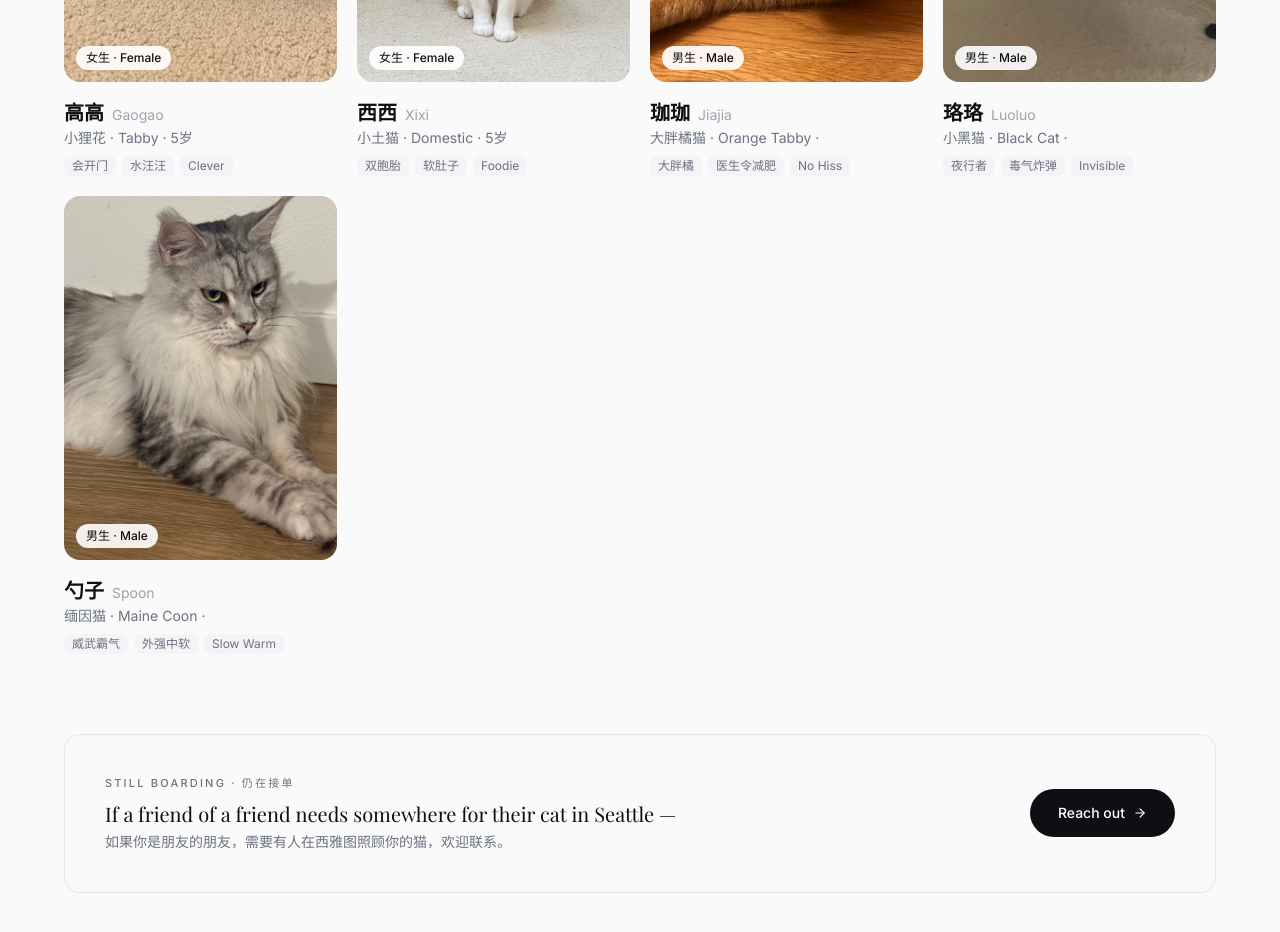
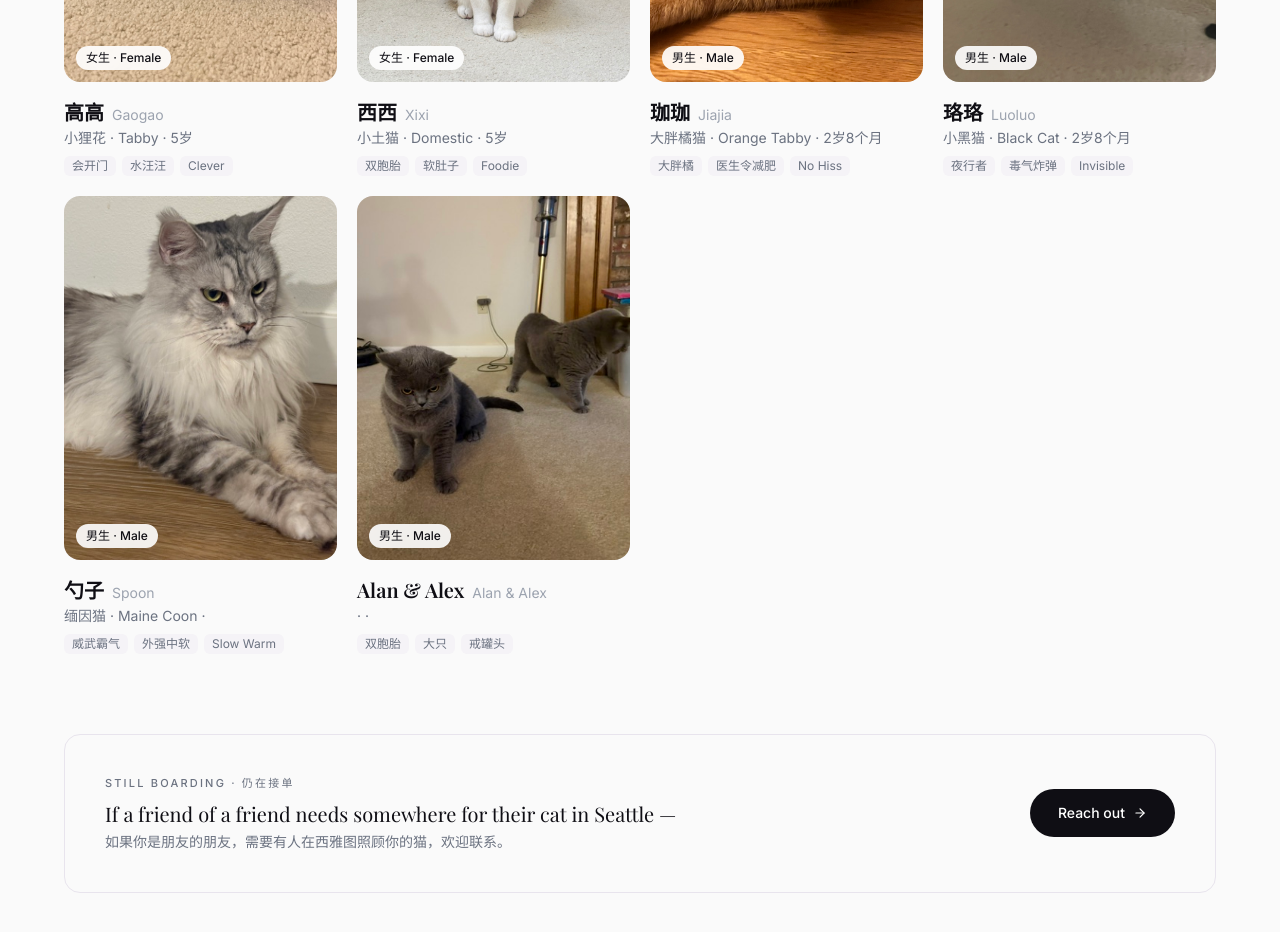
Before and after one commit to Li-qianyi-Lynn/miaoHome, a React (Vite) app: page /cats in a window 1280 px wide. Shown: the part 1200-2132 px from the top of the page. Built offline with nearby package versions, Linux system fonts and the light colour scheme; a web font is replaced by a local one.

Commit message:
Add new cat profile for Alan & Alex, update age computation in CatCard and CatDetail components, and introduce utility for age calculation

```diff
--- a/src/components/CatCard.jsx
+++ b/src/components/CatCard.jsx
@@ -1,8 +1,11 @@
 import { motion } from 'framer-motion'
 import { Link } from 'react-router-dom'
 import { ArrowUpRight } from 'lucide-react'
+import { computeAge } from '../utils/catAge'
 
 export default function CatCard({ cat, index = 0 }) {
+  const { ageZh: computedAgeZh } = computeAge(cat.birthday);
+  const displayAgeZh = computedAgeZh ?? cat.ageZh;
   return (
     <motion.div
       initial={{ opacity: 0, y: 16 }}
@@ -55,7 +58,7 @@ export default function CatCard({ cat, index = 0 }) {
             <span className="font-sans text-sm text-ink-faint">{cat.nameEn}</span>
           </div>
           <p className="font-sans text-sm text-ink-muted mb-2">
-            {cat.breedZh} · {cat.breed} · {cat.ageZh}
+            {cat.breedZh} · {cat.breed} · {displayAgeZh}
           </p>
           {/* Tags */}
           <div className="flex flex-wrap gap-1.5">
--- a/src/data/cats.js
+++ b/src/data/cats.js
@@ -39,7 +39,7 @@ export const cats = [
     breed: 'Long-haired', breedZh: '长毛猫',
     personality:   ['慵懒', '温柔', '爱晒太阳'],
     personalityEn: ['Lazy', 'Gentle', 'Sun-lover'],
-    description:   '地瓜是一只16岁的老太太，有肾病，需要每天喂药，牙口不好所以吃软食。她最爱晒太阳，是全家最温柔的猫。 2026年，她去往喵星旅游啦。',
+    description:   '地瓜是一只16岁的老太太，有肾病，需要每天喂药，牙口不好所以吃软食。她最爱晒太阳，是全家最温柔的猫。 2025年，她去往喵星旅游啦。',
     descriptionEn: 'Sweet Potato is 16 years old and the most gentle cat in the house. She has kidney disease and needs daily meds, soft food only — I blend everything. She spends her days sunbathing. 2026, she went to the cat star.',
     story: '照顾地瓜的那段时间，每天早上都要先做一件事：把她的食物用料理机打成泥，再加上药。她从来不拒绝，乖乖等着。我觉得她懂。',
     storyEn:  'Every morning I\'d blend her food soft and mix in her medication. She always waited patiently. I think she understood something about being taken care of.',
@@ -98,6 +98,7 @@ export const cats = [
   {
     id: 7,
     name: '珈珈',    nameEn: 'Jiajia',
+    birthday: '2023-10',
     age: null,       ageZh: null,
     gender: 'Male',   genderZh: '男生',
     breed: 'Orange Tabby', breedZh: '大胖橘猫',
@@ -114,6 +115,7 @@ export const cats = [
   {
     id: 8,
     name: '珞珞',    nameEn: 'Luoluo',
+    birthday: '2023-10',
     age: null,       ageZh: null,
     gender: 'Male',   genderZh: '男生',
     breed: 'Black Cat', breedZh: '小黑猫',
@@ -142,6 +144,23 @@ export const cats = [
     photo: '/cats/spoon.jpeg',
     accent: '#A0A8BC',
     tags: ['威武霸气', '外强中软', 'Slow Warm'],
+  },
+  {
+    id: 10,
+    name: 'Alan & Alex',    nameEn: 'Alan & Alex',
+    birthday: null,
+    age: null,       ageZh: null,
+    gender: 'Male',   genderZh: '男生',
+    breed: '', breedZh: '',
+    personality:   ['粘人', '咪菜瘾大', '贪吃'],
+    personalityEn: ['Affectionate', 'Foodie', 'Bottomless pit'],
+    description:   '双胞胎兄弟，两只公公猫。长得一模一样，我经常分不清。Alex更亲人，会主动凑过来蹭你；Alan稳一些，等你靠近。2025年第一次见到他们，脑海里只浮现出四个字：两辆皮卡。为了健康着想，强制减肥，戒了猫罐头只吃干粮，现在身材正常多了——但还是很大只。',
+    descriptionEn: 'Twin brothers, both neutered males. Identical — I cannot tell them apart. Allegedly Alex is the friendlier one, coming to you first; Alan waits for you to come to him. When I first met them in 2025, one thought: two pickup trucks. They\'ve since been put on a strict dry-food-only diet. They\'re now a normal size. A large normal.',
+    story:         '我曾经认真研究过怎么分辨他们，最后的结论是：谁先过来蹭我，那个就是Alex。这个方法大概有九成准确率。',
+    storyEn:       'I once tried hard to tell them apart. My conclusion: whichever one walks over first is probably Alex. This method is about 90% accurate.',
+    photo: '/cats/alan-alex.jpeg',
+    accent: '#9DAAB8',
+    tags: ['双胞胎', '大只', '戒罐头'],
   },
 ]
 
--- a/src/pages/CatDetail.jsx
+++ b/src/pages/CatDetail.jsx
@@ -2,6 +2,7 @@ import { useParams, Link } from 'react-router-dom'
 import { motion } from 'framer-motion'
 import { ArrowLeft, ArrowRight } from 'lucide-react'
 import { cats } from '../data/cats'
+import { computeAge } from '../utils/catAge'
 
 export default function CatDetail() {
   const { slug } = useParams()
@@ -91,11 +92,17 @@ export default function CatDetail() {
 
             {/* Meta grid */}
             <div className="grid grid-cols-2 gap-3 mb-8">
-              {[
-                { l: 'Gender · 性别', v: `${cat.genderZh} / ${cat.gender}` },
-                { l: 'Age · 年龄',    v: cat.ageZh ? `${cat.ageZh} / ${cat.age}` : '—' },
-                { l: 'Breed · 品种',  v: `${cat.breedZh}` },
-              ].map(({ l, v }) => (
+              {(() => {
+                const { age, ageZh, birthdayDisplay, birthdayDisplayZh } = computeAge(cat.birthday);
+                const displayAge   = ageZh   ?? cat.ageZh;
+                const displayAgeEn = age     ?? cat.age;
+                return [
+                  { l: 'Gender · 性别',   v: `${cat.genderZh} / ${cat.gender}` },
+                  { l: 'Age · 年龄',      v: displayAge ? `${displayAge} / ${displayAgeEn}` : '—' },
+                  { l: 'Breed · 品种',    v: `${cat.breedZh}` },
+                  ...(birthdayDisplayZh ? [{ l: 'Birthday · 生日', v: `${birthdayDisplayZh} / ${birthdayDisplay}` }] : []),
+                ];
+              })().map(({ l, v }) => (
                 <div key={l} className="p-3 bg-surface-2 rounded-xl">
                   <p className="label mb-1">{l}</p>
                   <p className="font-sans text-sm text-ink">{v}</p>
--- /dev/null
+++ b/src/utils/catAge.js
@@ -0,0 +1,40 @@
+const MONTHS_EN = [
+  'January', 'February', 'March', 'April', 'May', 'June',
+  'July', 'August', 'September', 'October', 'November', 'December',
+];
+
+/**
+ * birthday: 'YYYY-MM'
+ * Returns { age, ageZh, birthdayDisplay, birthdayDisplayZh }
+ */
+export function computeAge(birthday) {
+  if (!birthday) return { age: null, ageZh: null, birthdayDisplay: null, birthdayDisplayZh: null };
+
+  const [year, month] = birthday.split('-').map(Number);
+  const now = new Date();
+
+  let years = now.getFullYear() - year;
+  let months = now.getMonth() + 1 - month;
+
+  if (months < 0) {
+    years -= 1;
+    months += 12;
+  }
+
+  let age, ageZh;
+  if (years >= 1) {
+    const yrLabel = years === 1 ? 'yr' : 'yrs';
+    age   = months > 0 ? `${years} ${yrLabel} ${months} mo` : `${years} ${yrLabel}`;
+    ageZh = months > 0 ? `${years}岁${months}个月` : `${years}岁`;
+  } else {
+    age   = `${months} mo`;
+    ageZh = `${months}个月`;
+  }
+
+  return {
+    age,
+    ageZh,
+    birthdayDisplay:   `${MONTHS_EN[month - 1]} ${year}`,
+    birthdayDisplayZh: `${year}年${month}月`,
+  };
+}
```
Also changed, not shown: public/cats/alan-alex.jpeg (added).
